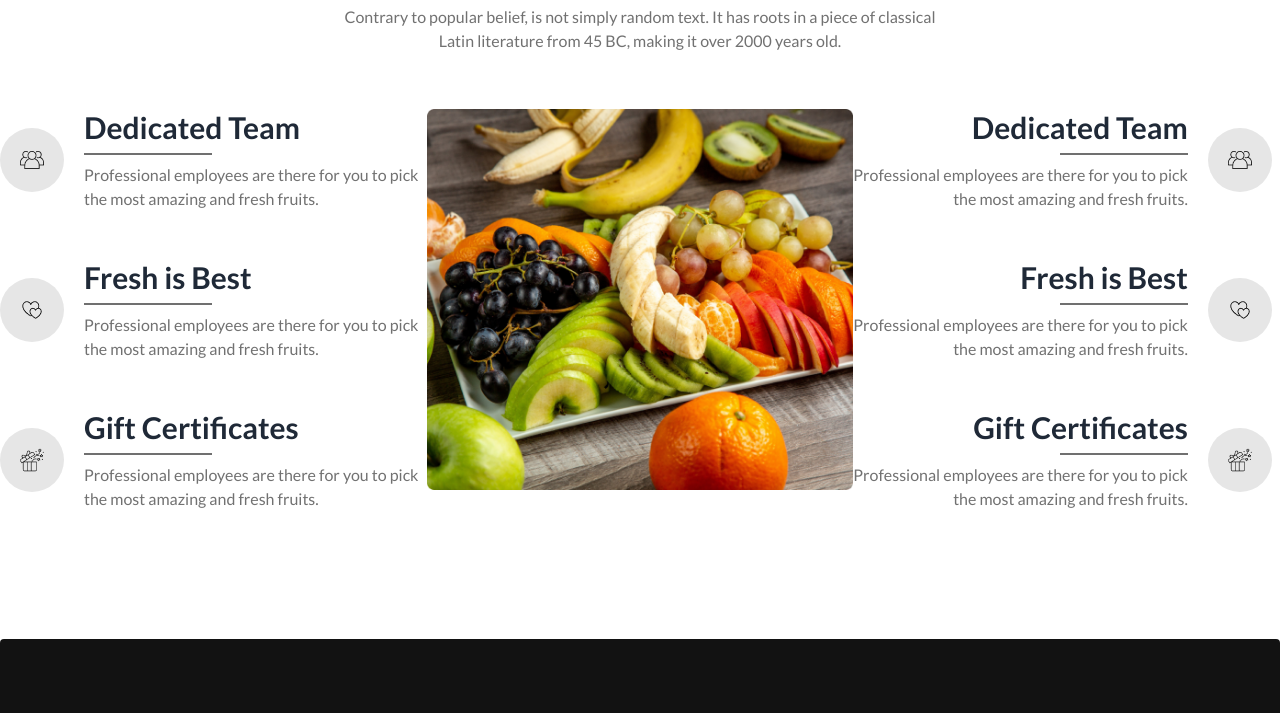
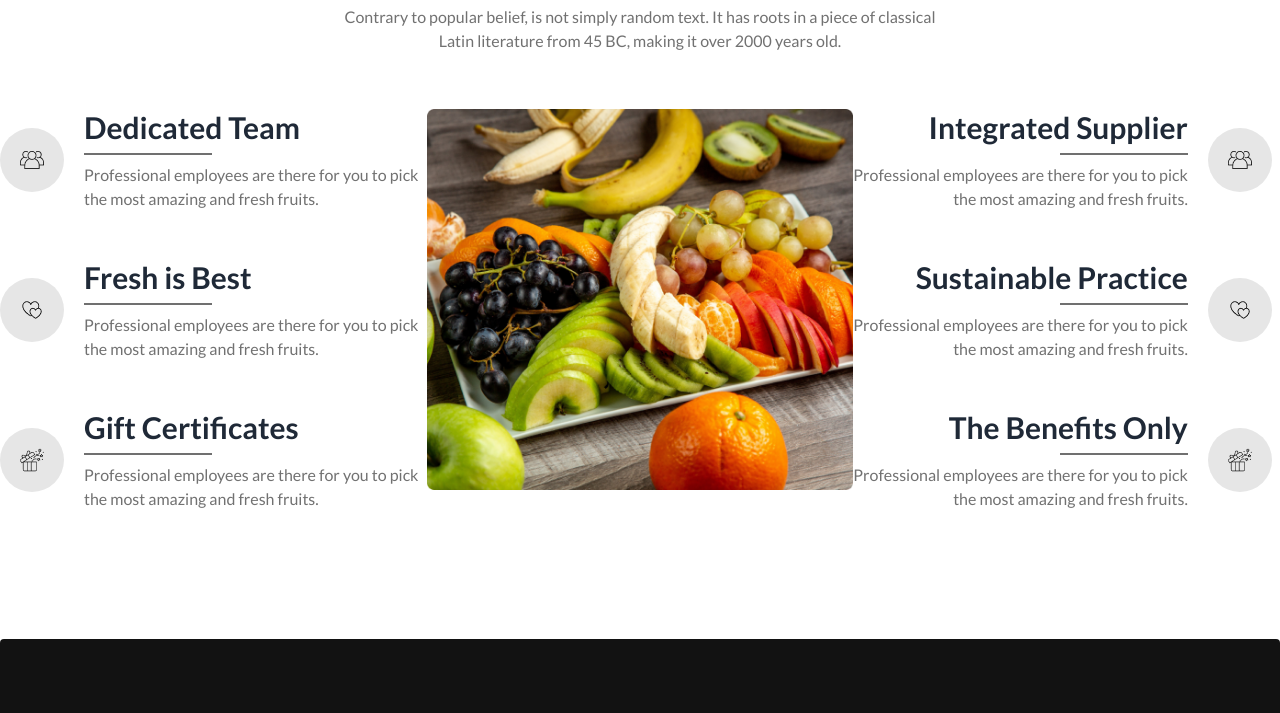
Before and after one commit to saiyemarfat1/B8A3-fruit-brust-Assignment-3, a plain HTML site: page index.html in a window 1280 px wide. Shown: the part 2740-3453 px from the top of the page. Drawn offline with nearby package versions, Linux system fonts and the light colour scheme.

Commit message:
last-final-submited with final checked

```diff
--- a/index.html
+++ b/index.html
@@ -752,7 +752,7 @@
                         <div
                             class="flex items-center gap-5 md:gap-6 lg:gap-5 flex-col-reverse md:flex-col-reverse lg:flex-row">
                             <div>
-                                <h3 class="text-3xl font-bold">Dedicated Team</h3>
+                                <h3 class="text-3xl font-bold">Integrated Supplier</h3>
                                 <div class="flex justify-center lg:justify-end">
                                     <hr class="border border-[#12121299] w-32 mt-2">
                                 </div>
@@ -766,7 +766,7 @@
                         <div
                             class="mt-12 flex items-center gap-5 md:gap-6 lg:gap-5 flex-col-reverse md:flex-col-reverse lg:flex-row">
                             <div>
-                                <h3 class="text-3xl font-bold">Fresh is Best</h3>
+                                <h3 class="text-3xl font-bold">Sustainable Practice</h3>
                                 <div class="flex justify-center lg:justify-end">
                                     <hr class="border border-[#12121299] w-32 mt-2">
                                 </div>
@@ -780,7 +780,7 @@
                         <div
                             class="mt-12 flex items-center gap-5 md:gap-6 lg:gap-5 flex-col-reverse md:flex-col-reverse lg:flex-row">
                             <div>
-                                <h3 class="text-3xl font-bold">Gift Certificates</h3>
+                                <h3 class="text-3xl font-bold">The Benefits Only</h3>
                                 <div class="flex justify-center lg:justify-end">
                                     <hr class="border border-[#12121299] w-32 mt-2">
                                 </div>
```
